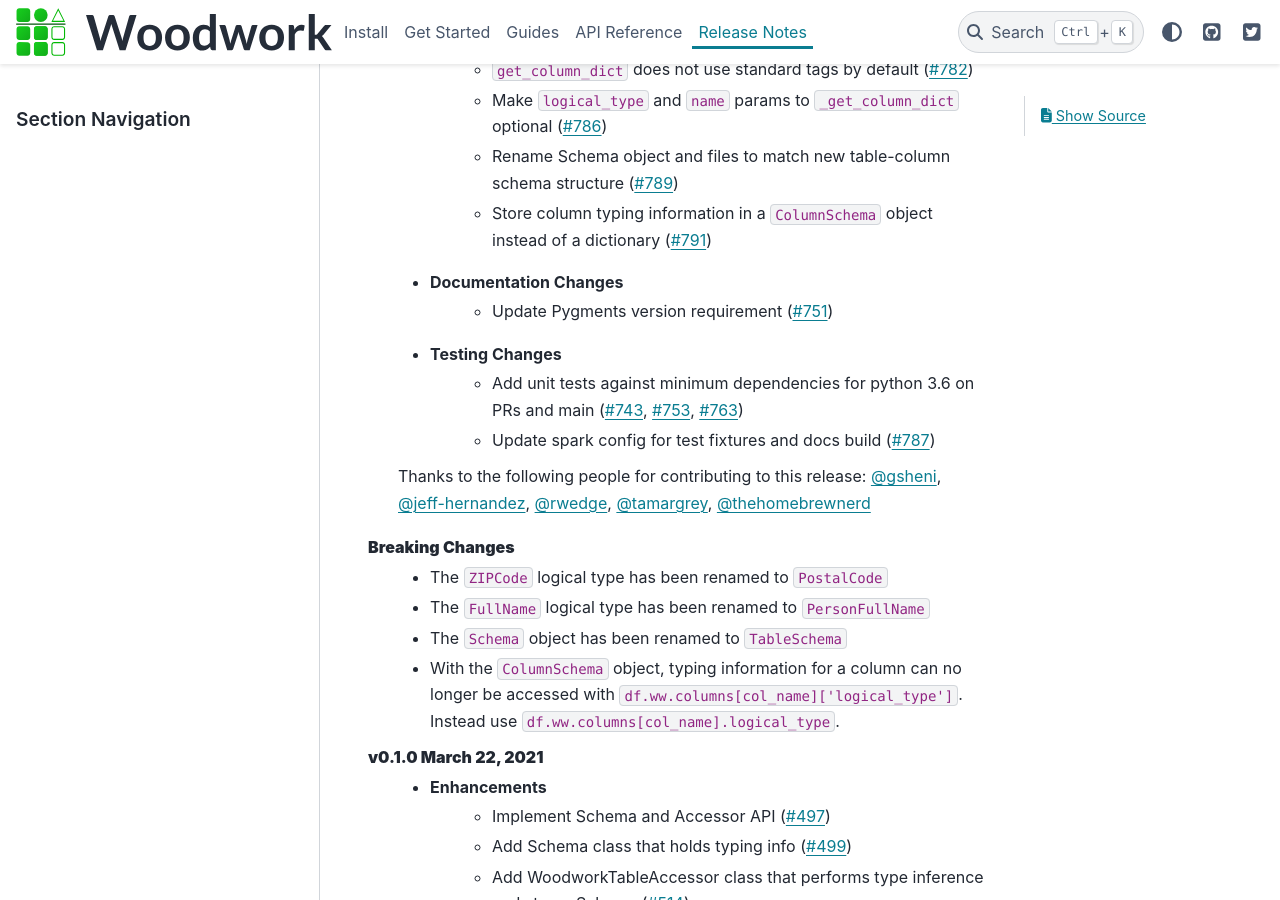
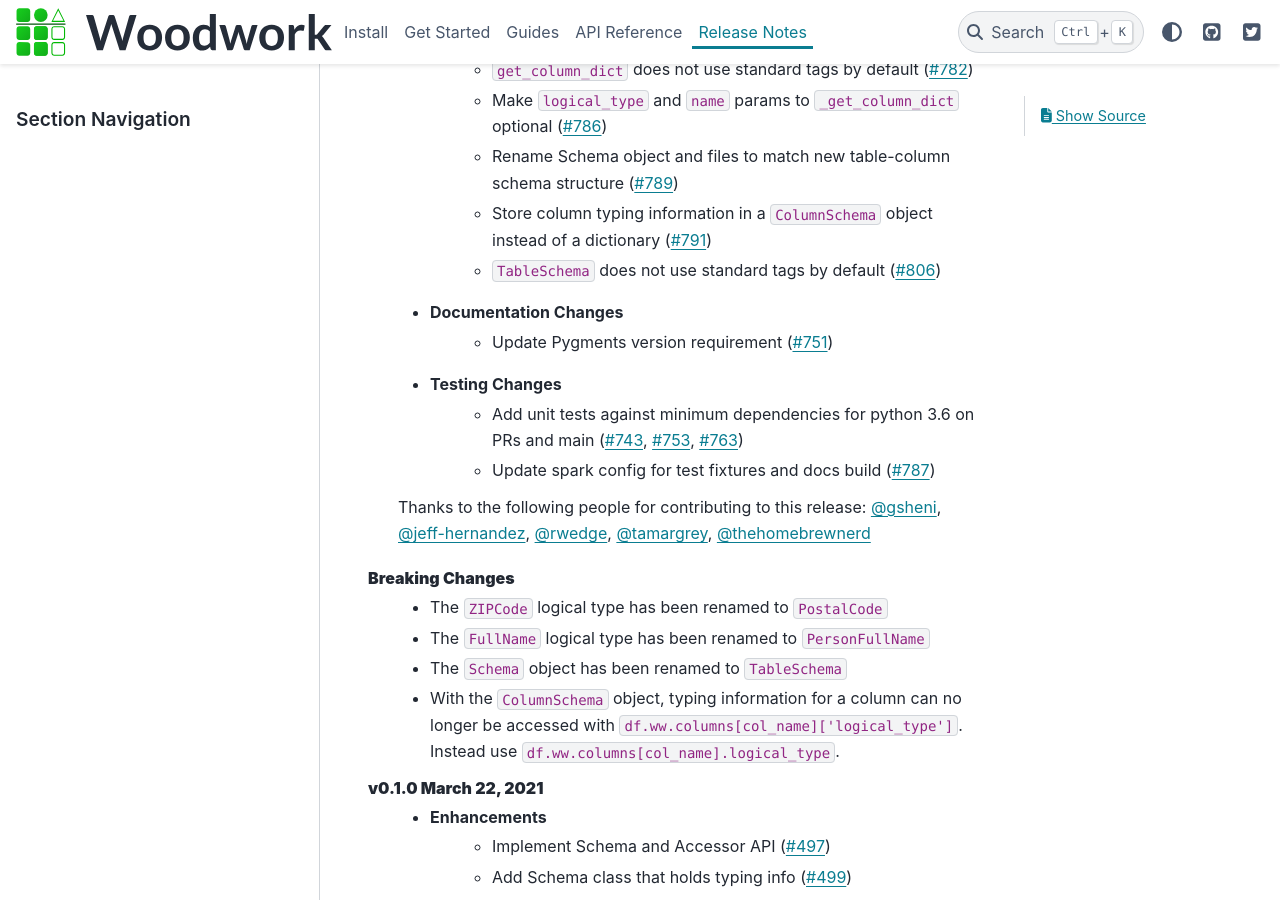
Before and after one commit to alteryx/woodwork, a Sphinx documentation site: the page built from docs/source/release_notes.rst, in a window 1280 px wide and 900 px high, scrolled down 829 px. Built offline with Sphinx 7.4.7 and the PyData theme 0.15.4, drawn with Linux system fonts in a browser that asks for light colours; comment, search, counter and statistics services are not loaded.

Commit message:
update release notes

```diff
--- a/docs/source/release_notes.rst
+++ b/docs/source/release_notes.rst
@@ -24,6 +24,7 @@ Release Notes
         * Make ``logical_type`` and ``name`` params to ``_get_column_dict`` optional (:pr:`786`)
         * Rename Schema object and files to match new table-column schema structure (:pr:`789`)
         * Store column typing information in a ``ColumnSchema`` object instead of a dictionary (:pr:`791`)
+        * ``TableSchema`` does not use standard tags by default (:pr:`806`)
     * Documentation Changes
         * Update Pygments version requirement (:pr:`751`)
     * Testing Changes
```
